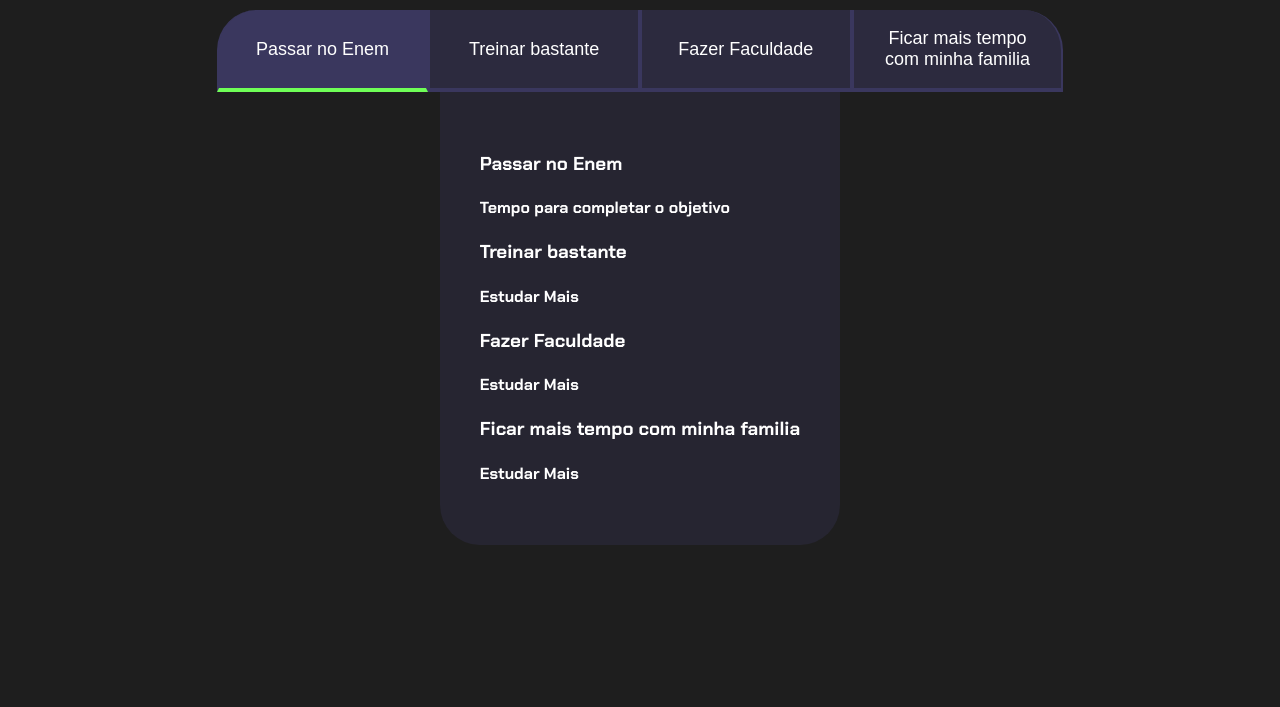
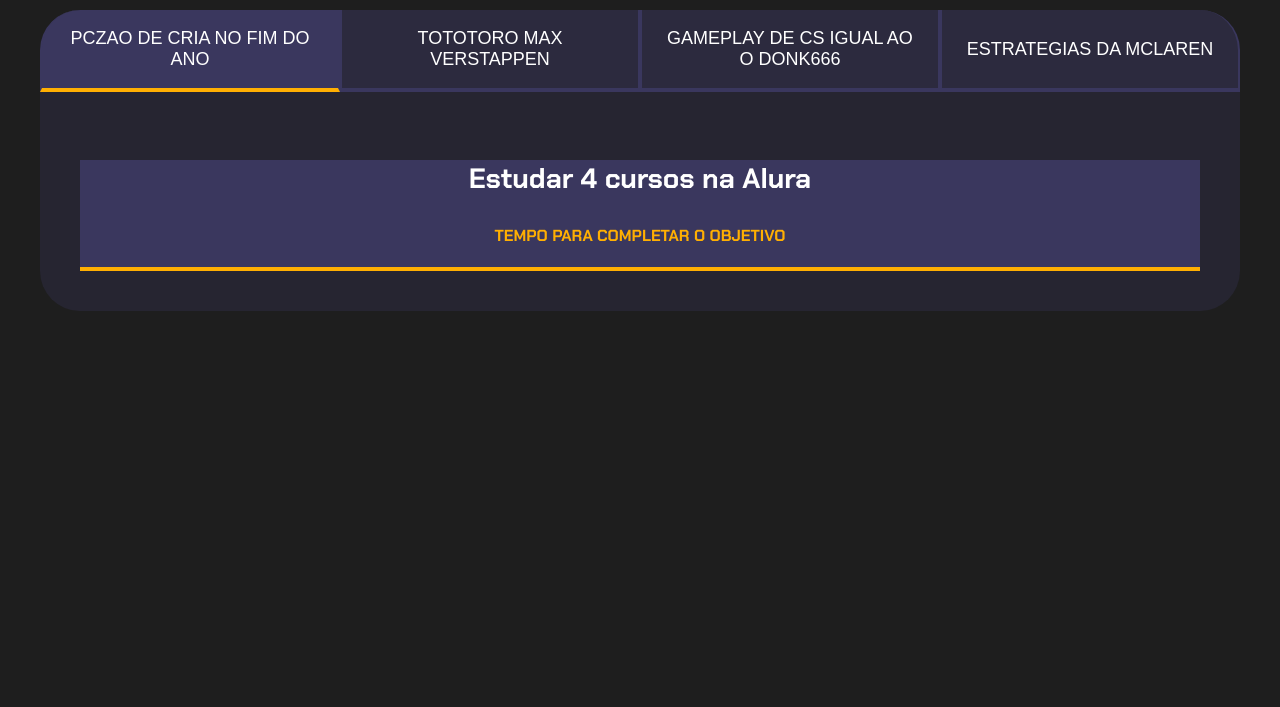
Before and after one commit to danzin-puto/gago-3b, a plain HTML site: page Primeiro/index.html in a window 1280 px wide. Shown: the part 93-800 px from the top of the page. Drawn offline with Linux system fonts and the light colour scheme.

Commit message:
Add files via upload

```diff
--- a/Primeiro/index.html
+++ b/Primeiro/index.html
@@ -1,46 +1,47 @@
 <!DOCTYPE html>
 <html lang="pt-br">
-
 <head>
     <meta charset="UTF-8">
     <meta name="viewport" content="width=device-width, initial-scale=1.0">
-    <title>Meus objetivos do ano</title>
-    <div class="conteudo">
+    <title>Meus Objetivos</title>
     <link rel="stylesheet" href="style.css">
 </head>
-
 <body>
     <section class="conteudo-principal">
         <h2 class="titulo-principal">Meus Objetivos do ano<span>_</span></h2>
+        <div class="conteudo">
         <div class="botoes">
-            <button class="botao ativo">Passar no Enem</button>
-            <button class="botao">Treinar bastante</button>
-            <button class="botao">Fazer Faculdade</button>
-            <button class="botao">Ficar mais tempo com minha familia</button>
+            <button class="botao ativo">PCZAO DE CRIA NO FIM DO ANO</button>
+            <button class="botao">TOTOTORO MAX VERSTAPPEN</button>
+            <button class="botao">GAMEPLAY DE CS IGUAL AO O DONK666</button>
+            <button class="botao">ESTRATEGIAS DA MCLAREN</button>
         </div>
         <div class="aba-conteudo-ativo">
         <div class="abas-textos">
-                <div class="abas-conteudos ativo">
-                    <h3 class="abas-conteudo-titulo-principal">Passar no Enem</h3>
-                    <h4 class="abas-conteudo-titulo-secundario">Tempo para completar o objetivo</h4>
+            <div class="aba-conteudo ativo">
+                <h3 class="aba-conteudo-titulo-principal">Estudar 4 cursos na Alura</h3>
+                <h4 class="aba-conteudo-titulo-secundario">Tempo para completar o objetivo</h4>
+                <div class="contador"></div>
             </div>
-                <div class="abas-conteudos">
-                    <h3 class="abas-conteudo-titulo-principal">Treinar bastante</h3>
-                    <h4 class="abas-conteudo-titulo-secundario">Estudar Mais</h4>
+            <div class="aba-conteudo">
+                <h3 class="aba-conteudo-titulo-principal">Criar 5 projetos em Javascript</h3>
+                <h4 class="aba-conteudo-titulo-secundario">Tempo para completar o objetivo</h4>
+                <div class="contador"></div>
             </div>
-                <div class="abas-conteudos">
-                    <h3 class="abas-conteudo-titulo-principal">Fazer Faculdade</h3>
-                    <h4 class="abas-conteudo-titulo-secundario">Estudar Mais</h4>
+            <div class="aba-conteudo">
+                <h3 class="aba-conteudo-titulo-principal">Criar um portfolio com os meus 3 melhores projetos</h3>
+                <h4 class="aba-conteudo-titulo-secundario">Tempo para completar o objetivo</h4>
+                <div class="contador"></div>
             </div>
-                <div class="abas-conteudos">
-                    <h3 class="abas-conteudo-titulo-principal">Ficar mais tempo com minha familia</h3>
-                    <h4 class="abas-conteudo-titulo-secundario">Estudar Mais</h4>
+            <div class="aba-conteudo">
+                <h3 class="aba-conteudo-titulo-principal">Atualizar meu curriculo com os certificados da Alura</h3>
+                <h4 class="aba-conteudo-titulo-secundario">Tempo para completar o objetivo</h4>
+                <div class="contador"></div>
             </div>
         </div>
         </div>
-
+    </div>
     </section>
     <script src="main.js"></script>
 </body>
-
 </html>
--- a/Primeiro/main.js
+++ b/Primeiro/main.js
@@ -12,3 +12,22 @@ for(let i=0;i<botoes.length;i++){
         textos[i].classList.add("ativo");
     }
 }
+
+
+const contadores = document.querySelectorAll(".contador");
+const tempoObjetivo = new Date ("2023-10-05T00:00:00");
+
+contadores[0].textContent = calculaTempo(tempoObjetivo1);
+
+function calculaTempo(tempoObjetivo1){
+    let tempoAtual = newDate();
+    let tempoFinal = tempoObjetivo1 - tempoAtual;
+    let segundos = Math.floor(tempoFinal /1000);
+    let minutos = Math.floor(segundos /60);
+    let horas = Math.floor(minutos /24);
+    let dias = Math.floor(horas /24);
+
+    segundos % = 60;
+    minutos % = 60;
+    horas % = 24;
+}
--- a/Primeiro/style.css
+++ b/Primeiro/style.css
@@ -2,8 +2,8 @@
 
 :root {
     --cor-de-fundo: #1E1E1E;
-    --verde: #6FFF57;
-    --branco: #FFFFFF;
+    --verde: #ffaf02;
+    --branco: #ffffff;
     --botao-ativo: #3A375E;
     --botao-inativo: rgba(58, 55, 94, 0.5);
     --texto-fundo: rgba(58, 55, 94, 0.3);
@@ -60,7 +60,7 @@ body {
     display: block;
 }
 
-.botao.ativo {
+.ativo {
 
     background-color: var(--botao-ativo);
     border-bottom: 4px solid var(--verde);
@@ -83,7 +83,6 @@ body {
     font-size: 28px;
     text-align: center;
 }
-
 .aba-conteudo-titulo-secundario{
     text-align: center;
     color: var(--verde);
```
Lines whose indentation alone changed are shown as unchanged.
